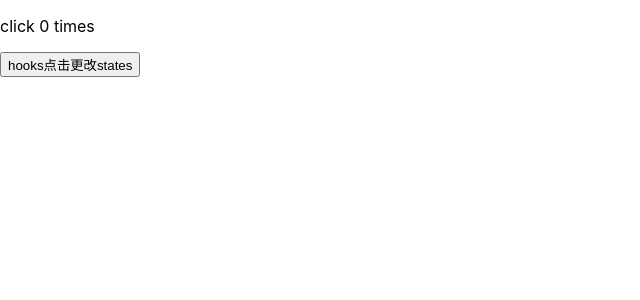
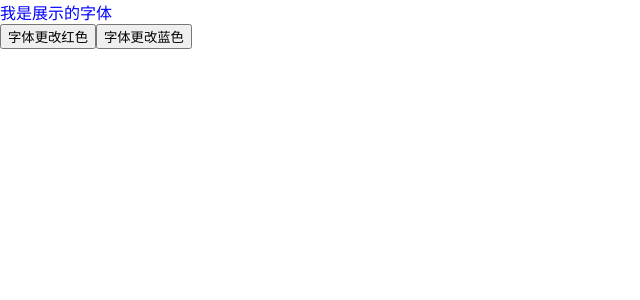
Before and after one commit to sanlangguo/react-stencil, a React app: page / in a window 1280 px wide. Shown: the top 300 px of the page, without its empty margins (0-640 px from the left). Built offline with nearby package versions, Linux system fonts and the light colour scheme.

Commit message:
test hooks

```diff
--- a/src/router/index.js
+++ b/src/router/index.js
@@ -3,11 +3,15 @@ import { BrowserRouter as Router, Route, Switch } from "react-router-dom";
 import Home from "../views/Home/index";
 import Home2 from "../views/Home2/index";
 import Hooks01 from "../views/Hooks/test01";
+import Hooks02 from "../views/Hooks/test02";
+import Hooks03 from "../views/Hooks/test03";
+import Hooks04 from "../views/Hooks/test04";
+import Hooks05 from "../views/Hooks/useReduce/test05";
 
 const AppRouter = () => (
   <Router>
     <Switch>
-      <Route path="/" exact component={Hooks01} />
+      <Route path="/" exact component={Hooks05} />
       <Route path="/home2" component={Home2} />
     </Switch>
   </Router>
--- /dev/null
+++ b/src/views/Hooks/test02.jsx
@@ -0,0 +1,21 @@
+import React, { useState , useEffect } from "react";
+
+function test02() {
+    const [count, setCount] = useState(0);
+    const [age, setAge] = useState(0);
+
+    // useEffect 第二个参数为当前依赖，依赖变化时，将再次渲染
+    useEffect(() => {
+        console.log(`${count} update`)
+    }, [count])
+
+    return (
+        <div>
+            <p>click {count} times</p>
+            <button onClick={() => {setCount(count + 2)}}>hooks点击更改states</button>
+        </div>
+    );
+
+}
+
+export default test02;
--- /dev/null
+++ b/src/views/Hooks/test03.jsx
@@ -0,0 +1,26 @@
+import React, { useState, createContext, useContext } from "react";
+const countContext = createContext();
+
+// 子组件
+function CountChild () {
+    const count = useContext(countContext);
+    return (<h3>{count}</h3>)
+}
+
+// 父组件 （父 -> 子 传值）
+function test03() {
+    const [count, setCount] = useState(0);
+    return (
+        <div>
+            <p>click {count} times</p>
+            <button onClick={() => {setCount(count + 2)}}>hooks点击更改states</button>
+            <br/>
+            <countContext.Provider value={count}>
+                <CountChild />
+            </countContext.Provider>
+        </div>
+    );
+
+}
+
+export default test03;
--- /dev/null
+++ b/src/views/Hooks/test04.jsx
@@ -0,0 +1,28 @@
+import React, { useReducer } from "react";
+
+// 父组件 （父 -> 子 传值）
+function test04() {
+    const [count, dispatch]= useReducer((state,action) => {
+        switch (action) {
+            case 'add':
+                return state+1;
+            case 'sub':
+                return state-1;
+            default:
+                return state;
+        }
+    }, 0);
+
+    return (
+        <div>
+            <p>click {count} times</p>
+            <button onClick={() => {dispatch('add')}}>useReducer ++ </button>
+            <button onClick={() => {dispatch('sub')}}>useReducer -- </button>
+            <button onClick={() => {dispatch()}}>useReducer</button>
+            <br/>
+        </div>
+    );
+
+}
+
+export default test04;
--- /dev/null
+++ b/src/views/Hooks/useReduce/buttons.jsx
@@ -0,0 +1,14 @@
+import React, { useContext } from 'react';
+import { ColorContext, UPDATE_COLOR } from './color';
+
+function Buttons() {
+    const { dispatch } = useContext(ColorContext);
+    return(
+        <div>
+            <button onClick={() => {dispatch({type: UPDATE_COLOR, color: 'red'})}}>字体更改红色</button>
+            <button onClick={() => {dispatch({type: UPDATE_COLOR, color: 'blue'})}}>字体更改蓝色</button>
+        </div>
+    )
+}
+
+export default Buttons;
--- /dev/null
+++ b/src/views/Hooks/useReduce/color.jsx
@@ -0,0 +1,23 @@
+import React, { createContext, useReducer } from 'react';
+
+export const ColorContext = createContext({});
+
+export const UPDATE_COLOR = 'UPDATE_COLOR';
+
+const reducer = (state, action) => {
+    switch (action.type) {
+        case 'UPDATE_COLOR':
+            return action.color;
+        default :
+            return state;
+    }
+};
+
+export const Color = props => {
+    const [color, dispatch] = useReducer(reducer, 'blue');
+    return (
+        <ColorContext.Provider value={{color,dispatch}}>
+            {props.children}
+        </ColorContext.Provider>
+    );
+};
--- /dev/null
+++ b/src/views/Hooks/useReduce/showArea.jsx
@@ -0,0 +1,14 @@
+import React, { useContext } from 'react';
+import { ColorContext } from './color';
+
+function ShowArea() {
+    const { color } = useContext(ColorContext);
+
+    return (
+        <div style={{color: color}}>
+            我是展示的字体
+        </div>
+    );
+}
+
+export default ShowArea;
--- /dev/null
+++ b/src/views/Hooks/useReduce/test05.jsx
@@ -0,0 +1,19 @@
+import React from "react";
+import Buttons from './buttons';
+import ShowArea from './showArea';
+import { Color } from './color';
+
+function test05() {
+
+    return (
+        <div>
+            <Color>
+                <ShowArea />
+                <Buttons />
+            </Color>
+        </div>
+    );
+
+}
+
+export default test05;
```
